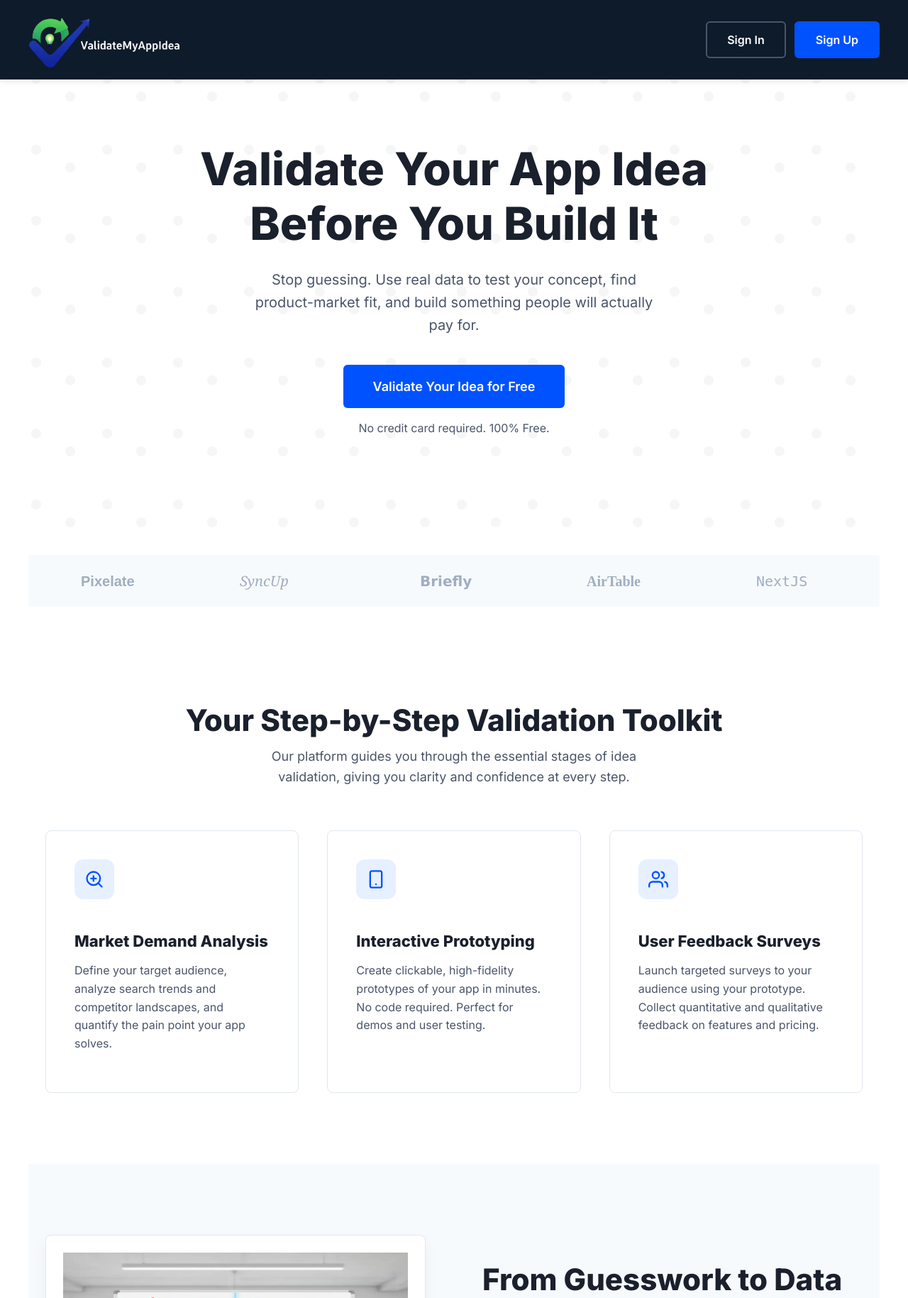
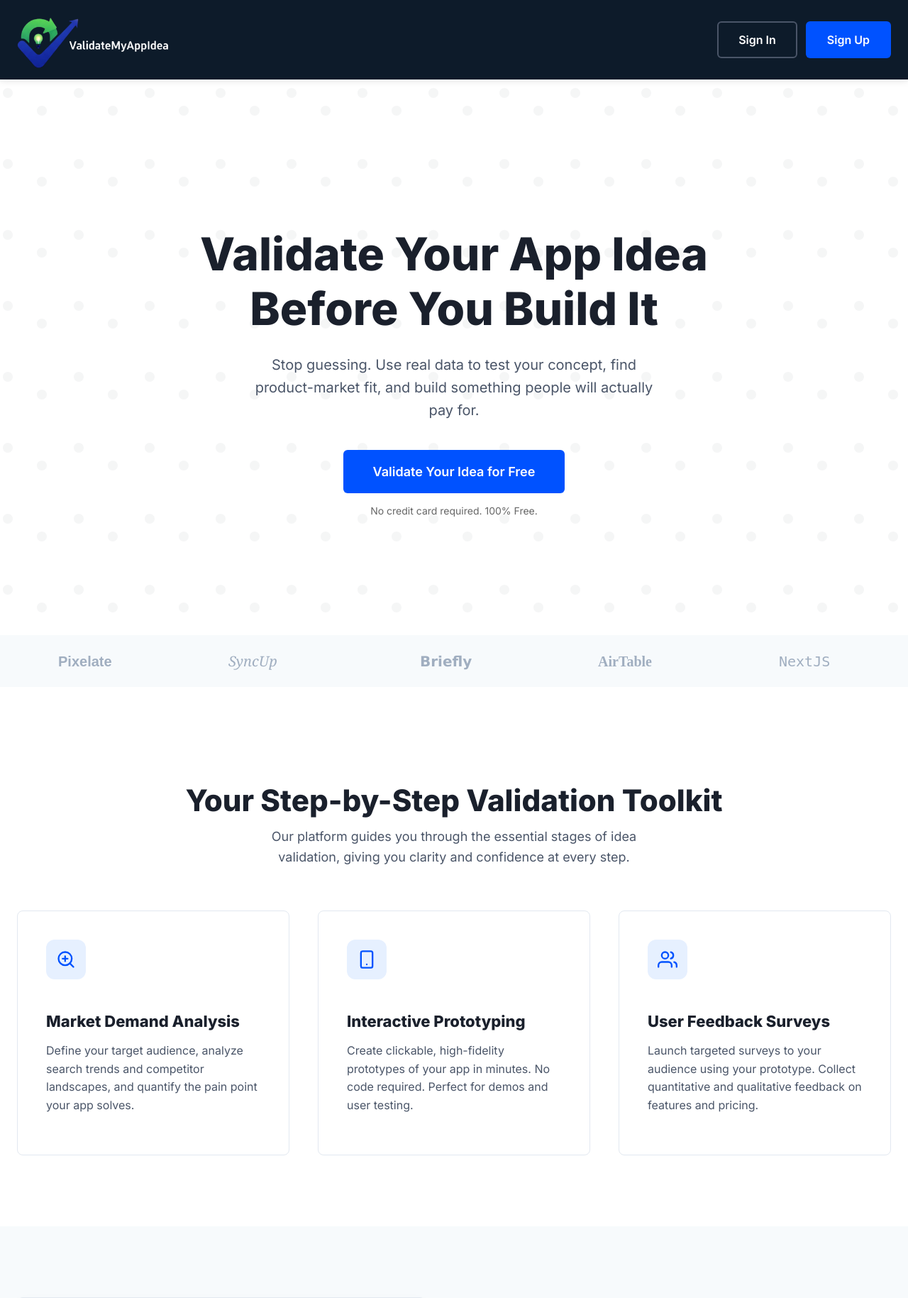
Before and after one commit to salman2038/validate-my-app-idea, a Flask app: page / in a window 1280 px wide. Shown: the top 1829 px of the page at 71% size. Run offline with Flask 3, Linux system fonts and the light colour scheme; parts of the project's set-up code (start-up, migrations or seed data) failed here and were passed over.

Commit message:
update style

```diff
--- a/templates/public_base.html
+++ b/templates/public_base.html
@@ -43,7 +43,7 @@
         }
 
         .container {
-            max-width: 1200px;
+            max-width: 1500px;
             margin: 0 auto;
             padding: 0 24px;
         }
@@ -162,7 +162,8 @@
         .footer-grid a { color: #A0AEC0; text-decoration: none; transition: color 0.2s ease; }
         .footer-grid a:hover { color: var(--color-white); }
         .footer-legal { border-top: 1px solid #2D3748; padding-top: 30px; margin-top: 40px; text-align: center; font-size: 14px; }
-
+        main.container {padding: 120px 0 60px;}
+        p.butoon-below {font-size: 14px;color: #666666;}
 
         /* --- RESPONSIVE ADJUSTMENTS --- */
         /* == Tablet Styles (Medium Screens) == */
```
